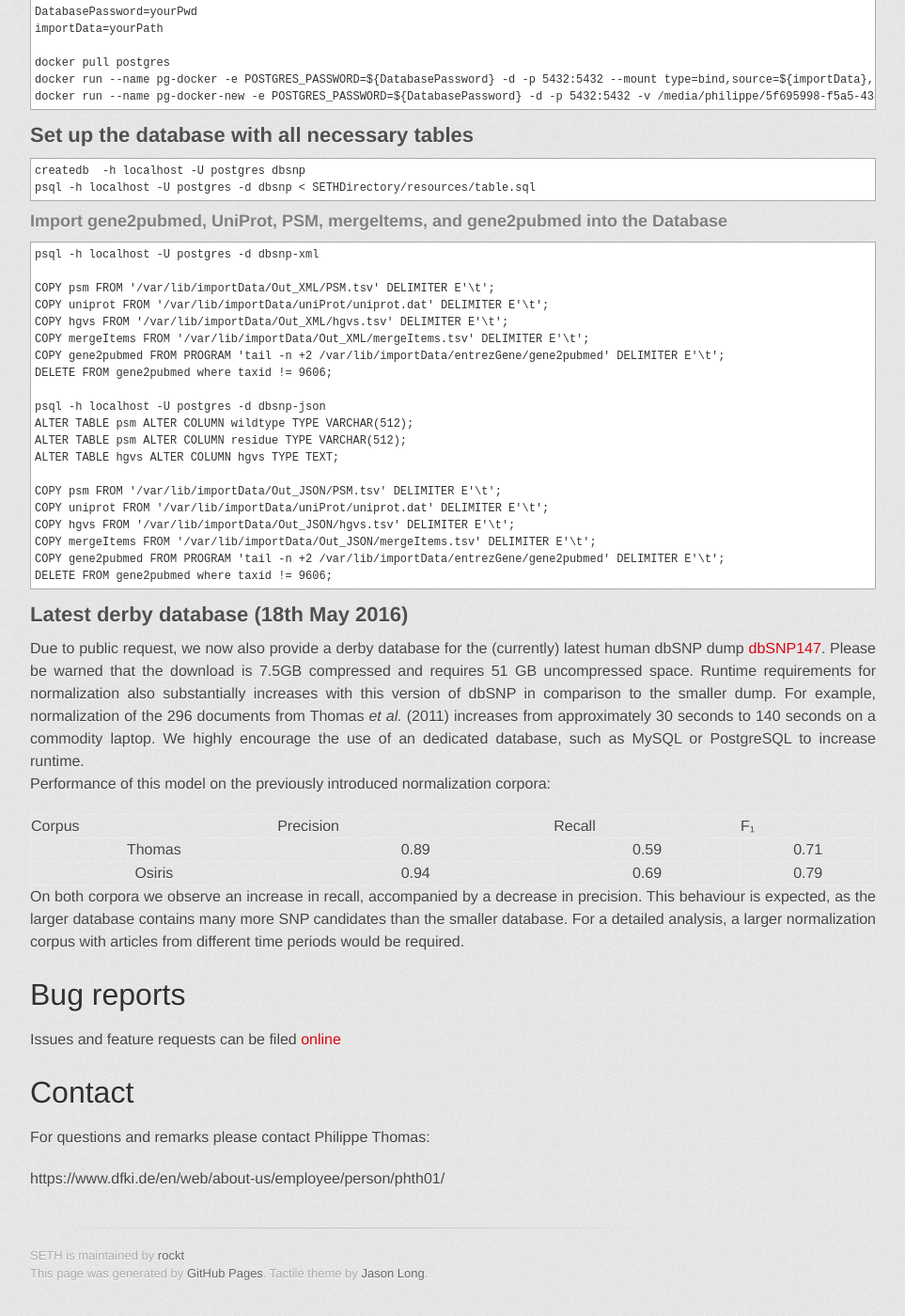
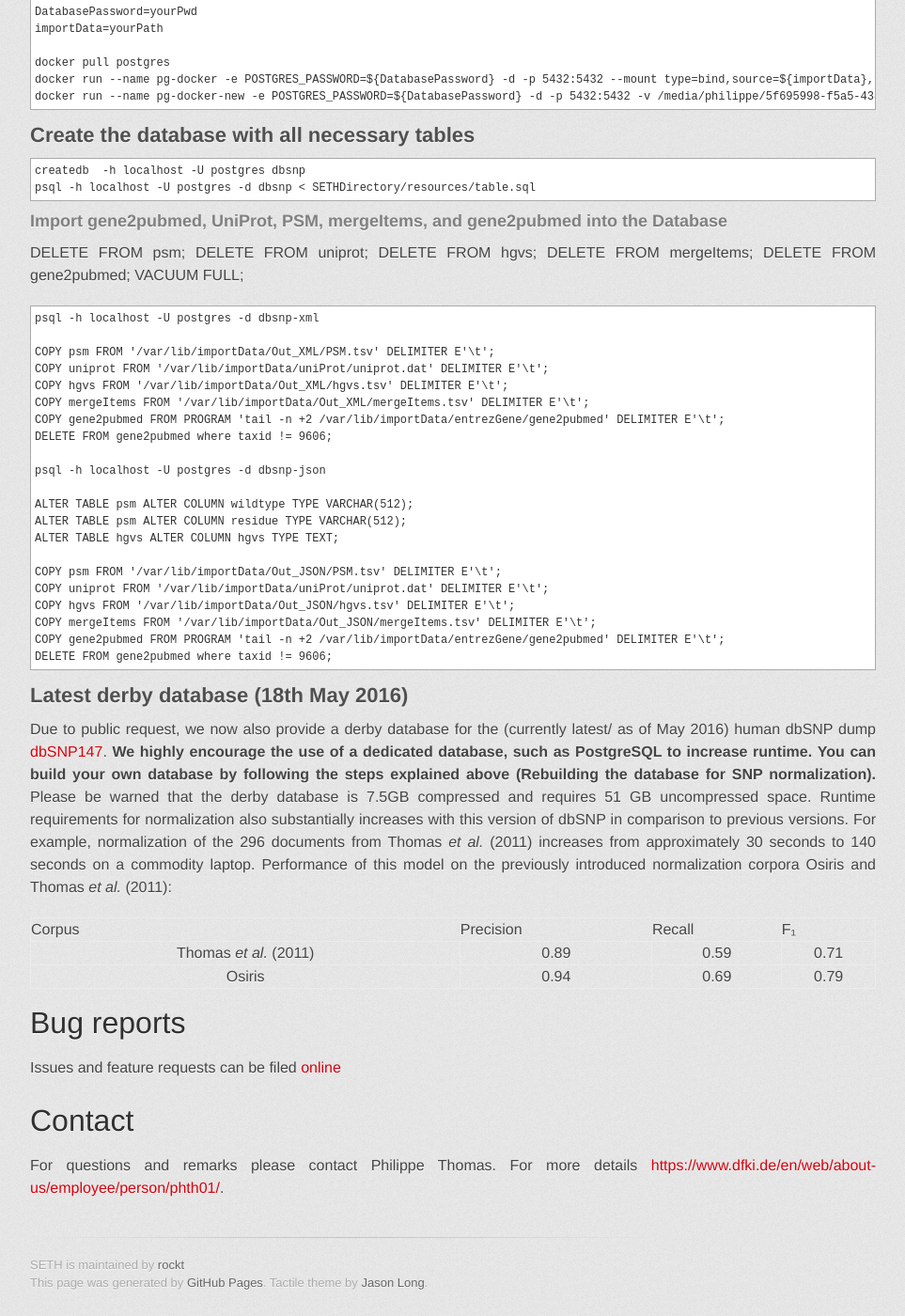
Before and after one commit to rockt/SETH, a Jekyll site: the page built from index.md, in a window 1280 px wide and 1400 px high, scrolled down 8520 px. Shown: the whole window at 94% size, without its empty margins (158-1121 px from the left). Built offline with Jekyll 4.4.1, drawn with Linux system fonts in a browser that asks for light colours; some web fonts are replaced; some of the changed text lies outside the part shown.

Commit message:
More documentation

```diff
--- a/index.md
+++ b/index.md
@@ -415,7 +415,7 @@ Produces uniprot.dat and PSM.dat files at specified location.
 	java -cp seth.jar seth.Uniprot2Tab uniProt/uniprot_sprot.xml.gz uniProt/idmapping.dat.gz uniProt/uniprot.dat uniProt/PSM.dat
 
 ### Some postprocessing steps, to ensure that the import data is unique
-    time sort -u uniProt/uniprot.dat -o uniProt/uniprot.dat
+    time sort -u uniProt/uniprot.dat -o uniProt/uniprot.dat #Make uniprot-data unique
 
     time sort -u Out_XML/hgvs.tsv -o Out_XML/hgvs.tsv
     time sort Out_XML/PSM.tsv uniProt/PSM.dat  -u -o Out_XML/PSM.tsv
@@ -437,11 +437,17 @@ Please set variables $DatabasePassword and $importData accordingly.
 
 
 
-## Set up the database with all necessary tables
+## Create the database with all necessary tables
     createdb  -h localhost -U postgres dbsnp
     psql -h localhost -U postgres -d dbsnp < SETHDirectory/resources/table.sql
 
 ### Import  gene2pubmed, UniProt, PSM, mergeItems, and gene2pubmed into the Database
+DELETE FROM psm;
+DELETE FROM uniprot;
+DELETE FROM hgvs;
+DELETE FROM mergeItems;
+DELETE FROM gene2pubmed;
+VACUUM FULL;
 
     psql -h localhost -U postgres -d dbsnp-xml
 
@@ -453,6 +459,7 @@ Please set variables $DatabasePassword and $importData accordingly.
     DELETE FROM gene2pubmed where taxid != 9606;
 
     psql -h localhost -U postgres -d dbsnp-json
+
     ALTER TABLE psm ALTER COLUMN wildtype TYPE VARCHAR(512);
     ALTER TABLE psm ALTER COLUMN residue TYPE VARCHAR(512);
     ALTER TABLE hgvs ALTER COLUMN hgvs TYPE TEXT;
@@ -466,22 +473,23 @@ Please set variables $DatabasePassword and $importData accordingly.
 
 
 ## Latest derby database (18th May 2016)
-Due to public request, we now also provide a derby database for the (currently) latest human dbSNP dump [dbSNP147](https://drive.google.com/open?id=0BxyKVvNXUobTMDJYcG81Uzdhb28). Please be warned that the download is 7.5GB compressed and requires 51 GB uncompressed space. Runtime requirements for normalization also substantially increases with this version of dbSNP in comparison to the smaller dump. For example, normalization of the 296 documents from Thomas *et al.* (2011) increases from approximately 30 seconds to 140 seconds on a commodity laptop. We highly encourage the use of an dedicated database, such as MySQL or PostgreSQL to increase runtime.
-Performance of this model on the previously introduced normalization corpora:
+Due to public request, we now also provide a derby database for the (currently latest/ as of May 2016) human dbSNP dump [dbSNP147](https://drive.google.com/open?id=0BxyKVvNXUobTMDJYcG81Uzdhb28).
+**We highly encourage the use of a dedicated database, such as PostgreSQL to increase runtime.**
+**You can build your own database by following the steps explained above (Rebuilding the database for SNP normalization).**
+Please be warned that the derby database is 7.5GB compressed and requires 51 GB uncompressed space.
+Runtime requirements for normalization also substantially increases with this version of dbSNP in comparison to previous versions.
+For example, normalization of the 296 documents from Thomas *et al.* (2011) increases from approximately 30 seconds to 140 seconds on a commodity laptop.
+Performance of this model on the previously introduced normalization corpora Osiris and Thomas *et al.* (2011):
 
 |Corpus|Precision|Recall|F₁|
 | --- | --- | --- | ---|
-| Thomas| 0.89 | 0.59 | 0.71 |
+| Thomas *et al.* (2011) | 0.89 | 0.59 | 0.71 |
 | Osiris | 0.94 | 0.69 | 0.79 |
-
-On both corpora we observe an increase in recall, accompanied by a decrease in precision. This behaviour is expected, as the larger database contains many more SNP candidates than the smaller database.
-For a detailed analysis, a larger normalization corpus with articles from different time periods would be required.
 
 
 # Bug reports
 Issues and feature requests can be filed [online](https://github.com/rockt/SETH/issues)
 
 # Contact
-For questions and  remarks please contact Philippe Thomas:
-
-https://www.dfki.de/en/web/about-us/employee/person/phth01/
+For questions and remarks please contact Philippe Thomas.
+For more details [https://www.dfki.de/en/web/about-us/employee/person/phth01/](https://www.dfki.de/en/web/about-us/employee/person/phth01/).
```
